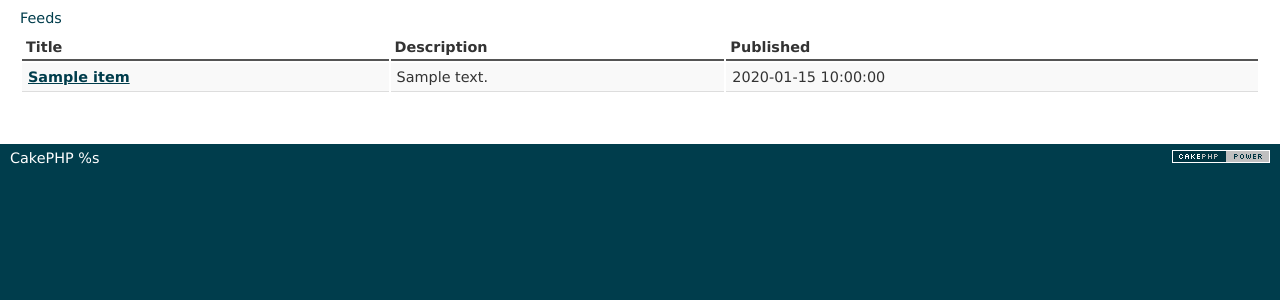
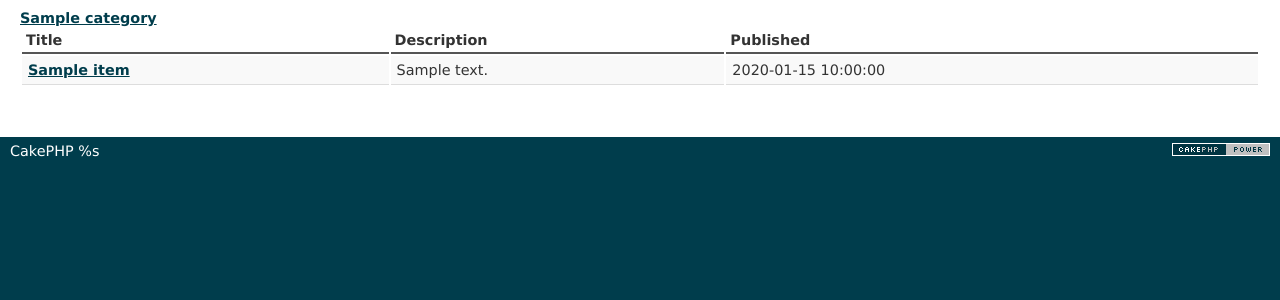
Before and after one commit to princs21/php-assignment1, a CakePHP app: the page made by app/View/Feeds/index.ctp in a window 1280 px wide. Shown: the part 47-347 px from the top of the page. Run offline with PHP 8.4 and a stand-in for CakePHP, Linux system fonts and the light colour scheme; the template is opened without the code that fills it: most values are stand-ins (such as "Sample title", 1, 10 or a date in 2020); data that the repository does not hold is empty; some libraries are stand-ins or nearby versions.

Commit message:
Added links to other categories

```diff
--- a/app/Controller/FeedsController.php
+++ b/app/Controller/FeedsController.php
@@ -13,5 +13,9 @@
             $this->set('feeds', $this->Feed->find('all'));
         }
 
+        $this->set('categories', array_unique($this->Feed->find('list', array(
+            'fields' => array('Feed.category')
+        ))));
+
     }
 }
--- a/app/View/Feeds/index.ctp
+++ b/app/View/Feeds/index.ctp
@@ -1,4 +1,10 @@
-<h1>Feeds</h1>
+<div>
+<?php foreach ($categories as $category): ?>
+    <a href="<?php echo '/?category=' . $category; ?>">
+        <?php echo $category ?>
+    </a>
+<?php endforeach; ?>
+</div>
 <table>
     <tr>
         <th>Title</th>
```
